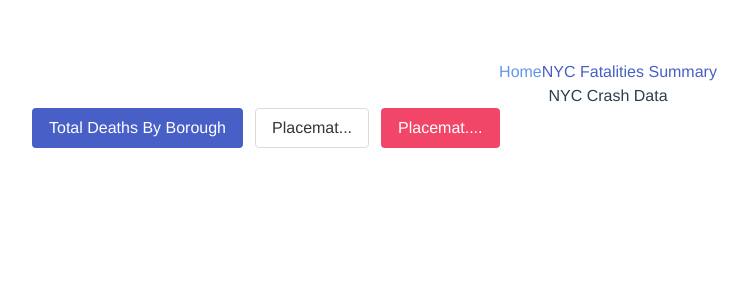
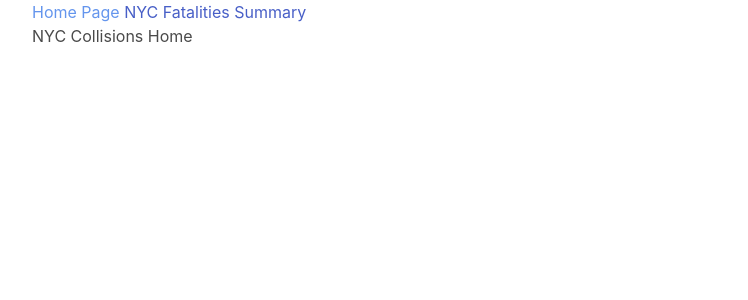
Before and after one commit to aibistin/nyccrash, a Vue app: page / in a window 1280 px wide. Shown: the top 300 px of the page, without its empty margins (32-780 px from the left). Built offline with nearby package versions, Linux system fonts and the light colour scheme.

Commit message:
Got basic routing woking for Home/Collision components

```diff
--- a/src/components/404.vue
+++ b/src/components/404.vue
@@ -7,6 +7,7 @@
 <script>
   import MainLayout from '../layouts/Main.vue'
   export default {
+    name: "404",
     components: {
       MainLayout
     }
--- a/src/layouts/Main.vue
+++ b/src/layouts/Main.vue
@@ -2,7 +2,7 @@
   <div class="container">
     <ul>
       <li>
-      <v-link href="/">Home</v-link>
+      <v-link href="/">Home Page </v-link>
       <v-link href="/stats">NYC Fatalities Summary</v-link>
       </li>
     </ul>
--- a/src/main.js
+++ b/src/main.js
@@ -3,18 +3,43 @@
 import Bulma from "bulma";
 /* Local Imports */
 import routes from "./routes";
-import App from "./App.vue";
+//import App from "./App.vue";
+import Collision from "./components/Collision.vue";
+import Home from "./components/Home.vue";
 
 Vue.config.productionTip = false;
 
-new Vue({
+//new Vue({
+const app = new Vue({
+  el: "#app",
   data: {
     currentRoute: window.location.pathname
   },
+  components: {
+    Collision,
+    Home
+  },
   computed: {
     VueComponent() {
-      return routes[this.currentRoute] || "Not Found";
+      console.log("Current route: " + this.currentRoute);
+      const routeComponent = routes[this.currentRoute];
+      if (routeComponent) {
+        console.log("Component: " + routeComponent);
+        require("./components/" + routeComponent + ".vue");
+        return routeComponent;
+      } else {
+        return "Not Found";
+      }
     }
   },
-  render: h => h(App)
-}).$mount("#app");
+  render(h) {
+    return h(this.VueComponent);
+  }
+});
+//}).$mount("#app");
+
+//  render: h => h(App)
+
+window.addEventListener("popstate", () => {
+  app.currentRoute = window.location.pathname;
+});
--- a/src/routes.js
+++ b/src/routes.js
@@ -2,5 +2,5 @@
 
 export default {
   "/": "Home",
-  stats: "NYC Fatalities"
+  "/stats": "Collision"
 };
```
